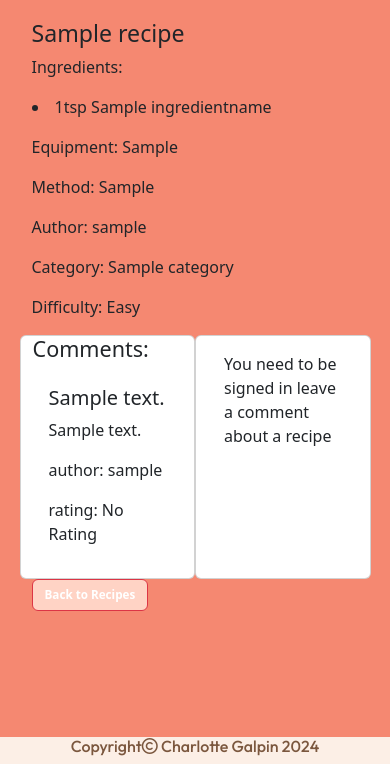
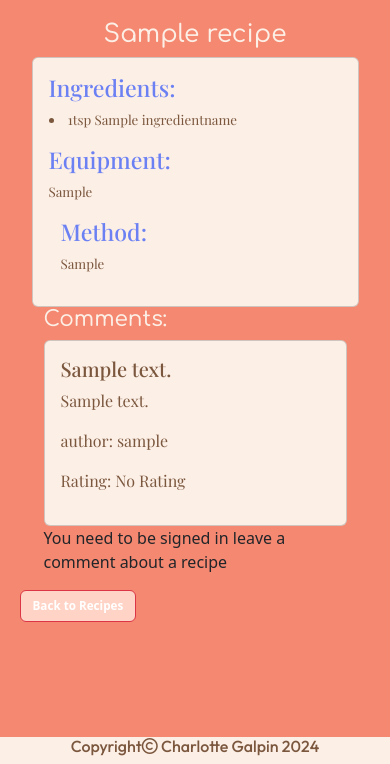
Before and after one commit to cgalpin92/pp4_django_project_baking_bliss, a Django app: a page that uses recipes/templates/recipes/recipe_details.html in a window 390 px wide. Shown: the part 80-844 px from the top of the page. Run offline with Django 4.2, Linux system fonts and the light colour scheme; tables that the repository leaves empty hold one stand-in row (values such as "Sample post"); some libraries are stand-ins or nearby versions; some web fonts are replaced.

Commit message:
add generic and responsive styling to recipe_details.html recipe post

```diff
--- a/recipes/templates/recipes/recipe_details.html
+++ b/recipes/templates/recipes/recipe_details.html
@@ -1,50 +1,77 @@
 {% extends 'base.html' %}
 {% load crispy_forms_tags %}
-
-
 
 
 {% block content %}
 
 <div class="container-fluid">
-    <div class="col-12">
     <!-- Displaying the posts -->
     <div class="row">
-            <div class="col-md-6">
-                <h3>{{ recipe.recipe_name }}</h3>
-                <p>Ingredients:
+        <h2 class="cream-font font-two text-center">{{ recipe.recipe_name }}</h2>
+    </div>
+    <div class="card recipe-card cream-color font-three">
+        <div class="card-body">
+            <div class="container-fluid-center">
+                <div class="row margins">
+                    <div class="col-sm-12 col-md-6 mb-3 ingredients">
+                        <h3 class="lilac-font">Ingredients:</h3>
                         {% for ingredient in recipe.ingredients.all %}
-                    <li>{{ ingredient.measurement }}{{ ingredient.unit }} {{ ingredient.ingredient_name }}</li>
+                        <li class="brown-color">{{ ingredient.measurement }}{{ ingredient.unit }}
+                            {{ ingredient.ingredient_name }}
+                        </li>
                         {% endfor %}
-                </p>
-                <p>Equipment: {{ recipe.equipment|safe }}</p>
                     </div>
-            <div class="col-md-12">
-                <p>Method: {{ recipe.method|safe }}</p>
-            </div>
-            <div class="col-md-4">
-                <p>Author: {{ recipe.author }}</p>
-                <p>Category: {{ recipe.category }}</p>
-                <p>Difficulty: {{ recipe.difficulty }}</p>
+                    <div class="col equipment">
+                        <h3 class="lilac-font">Equipment:</h3>
+                        <ul class="brown-color ps-0">
+                            <li>
+                                {{ recipe.equipment|safe }}
+                            </li>
+
+                        </ul>
                     </div>
                 </div>
+            </div>
+            <div class="container-fluid">
+                <div class="row">
+
+                </div>
+            </div>
+            <div class="container-fluid">
+                <div class="row">
+                    <div class="col method">
+                        <h3 class="lilac-font padding">Method:</h3>
+                        <p class="brown-color">{{ recipe.method|safe }}</p>
+                    </div>
+                </div>
+            </div>
+        </div>
+    </div>
+
+
     <!-- Displaying the comments -->
+    <div class="container-fluid">
+        <h4 class="font-two cream-font">Comments:</h4>
         <div class="row">
-            <div class="col card">
-                <h4>Comments:</h4>
+            <div class="col">
+                <div class="card cream-color font-three">
                     {% for comment in comments %}
-                <div class="card-body">
+                    <div class="card-body brown-color">
                         <h5>{{ comment.comment_title }}</h5>
                         <p>{{ comment.body }}</p>
                         <p>author: {{ comment.author }}</p>
-                    <p>rating: {{ comment.rating }}</p>
+                        <p>Rating: {{ comment.rating }}</p>
                     </div>
                     {% endfor %}
                 </div>
-            <div class="col card">
-                <div class="card-body">
+            </div>
+        </div>
+        <div class="row">
+            <div class="col">
                 {% if user.is_authenticated %}
                 <h5>Leave a comment about this recipe:</h5>
+                <div class="card">
+                    <div class="card-body">
                         <p>Comment by: {{ user.username }}</p>
                         <form id="commentForm" method="post">
                             {{ comment_form | crispy }}
@@ -53,16 +80,34 @@
                         </form>
                         {% else %}
                         <p>You need to be signed in leave a comment about a recipe</p>
+                    </div>
+                </div>
                 {% endif %}
             </div>
         </div>
+
+
+
+
+
+    </div>
+</div>
+</div>
+
+
+</div>
+</div>
+</div>
+
+
+
 <div class="row">
     <div class="col">
         <a href="{% url 'home' %}"><button type="button" class="btn btn-danger">Back to Recipes</button></a>
     </div>
 </div>
 </div>
-    </div>
+
 </div>
 
 {% endblock %}
--- a/static/css/style.css
+++ b/static/css/style.css
@@ -106,12 +110,17 @@ main {
     color: #701d0d;
 }
 
+.recipe-card {
+    font-size: smaller;
+}
+
+
+
 /* form styles */
 
 ul {
     list-style-type: none;
 }
-
 
 /* footer styles */
 
```
Also changed, not shown: other parts of static/css/style.css (+48 -2 lines), recipes/templates/recipes/category.html (+9 -3 lines). Lines whose indentation alone changed are shown as unchanged.
